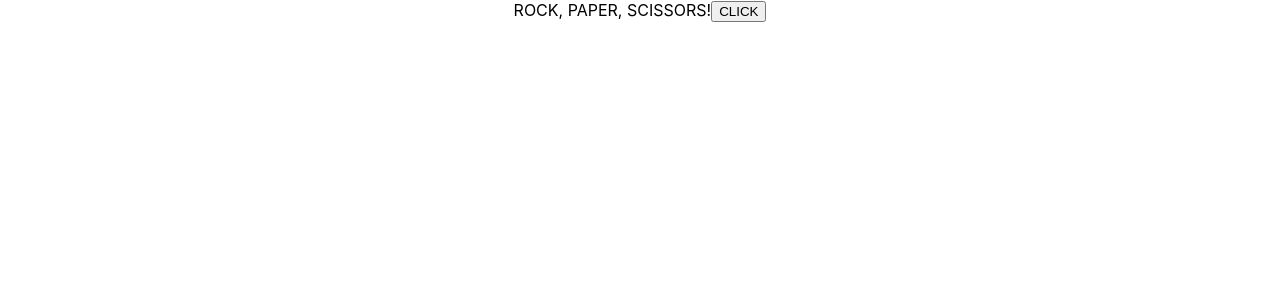
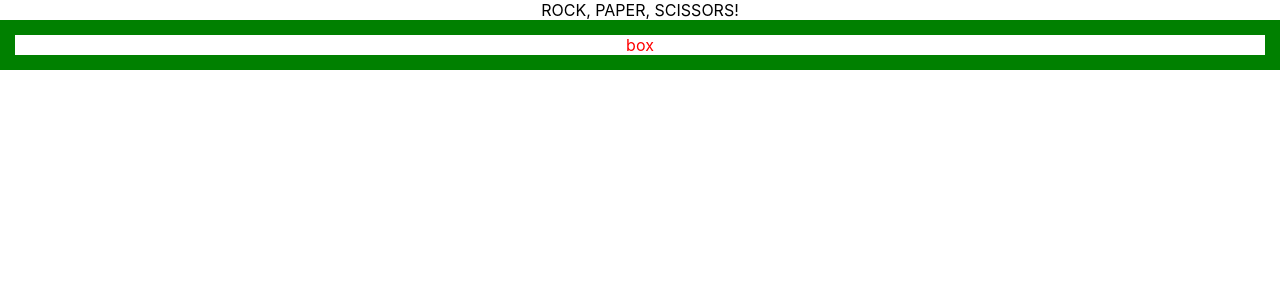
Before and after one commit to Cglowicki/rock-paper-scissors, a React (Create React App) app: page / in a window 1280 px wide. Shown: the top 300 px of the page. Built offline with nearby package versions, Linux system fonts and the light colour scheme.

Commit message:
create playbox component

```diff
--- a/src/App.js
+++ b/src/App.js
@@ -1,12 +1,13 @@
-
 import './App.css';
-import Button from './components/Button'
+import Playbox from './components/Playbox';
 
 function App() {
   return (
     <div className="App">
       ROCK, PAPER, SCISSORS!
-      <Button />
+      <body>
+        <Playbox />
+      </body>
     </div>
   );
 }
--- /dev/null
+++ b/src/components/Playbox.css
@@ -0,0 +1,4 @@
+#playbox {
+  color: red;
+  border: 15px solid green;
+}
--- /dev/null
+++ b/src/components/Playbox.js
@@ -0,0 +1,13 @@
+import React from 'react';
+
+import './Playbox.css';
+
+function Playbox() {
+  return (
+    <div id="playbox">
+      box
+    </div>
+  );
+}
+
+export default Playbox;
```
